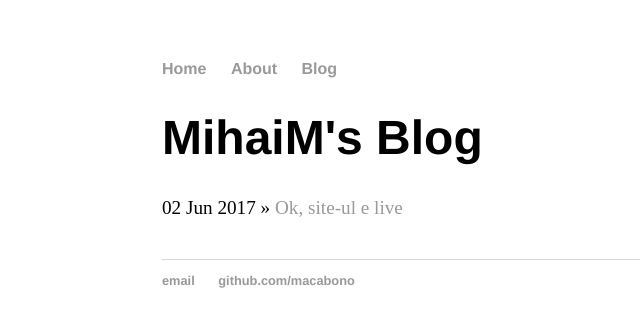
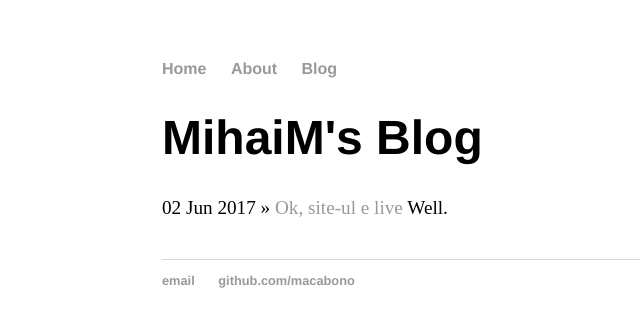
Before and after one commit to macabono/macabono.github.io, a Jekyll site: the page built from blog/index.html, in a window 1280 px wide. Shown: the top 327 px of the page, without its empty margins (30-670 px from the left). Built offline with Jekyll 4.4.1, drawn with Linux system fonts in a browser that asks for light colours.

Commit message:
Update index.html

```diff
--- a/blog/index.html
+++ b/blog/index.html
@@ -6,6 +6,9 @@ title: MihaiM's Blog
 	<ul class="posts">
 
 	  {% for post in site.posts %}
-	    <li><span>{{ post.date | date_to_string }}</span> » <a href="{{ post.url }}" title="{{ post.title }}">{{ post.title }}</a></li>
+	    <li>
+		    <span>{{ post.date | date_to_string }}</span> » <a href="{{ post.url }}" title="{{ post.title }}">{{ post.title }}</a>
+				{{ post.excerpt | remove: '<p>' | remove: '</p>' }}
+			</li>
 	  {% endfor %}
 	</ul>
```
